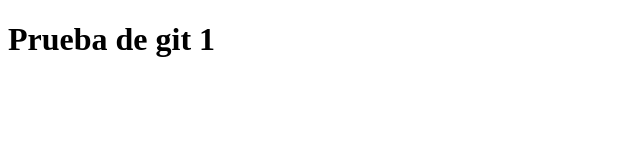
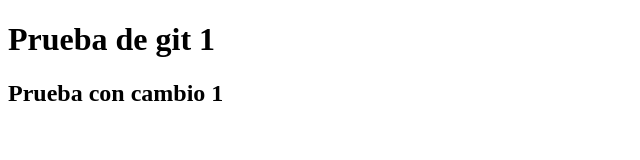
Before and after one commit to maalben/pruebausogit, a plain HTML site: page index.html in a window 1280 px wide. Shown: the whole page, without its empty margins (0-640 px from the left). Drawn offline with Linux system fonts and the light colour scheme.

Commit message:
Se agrega la línea del h2

```diff
--- a/index.html
+++ b/index.html
@@ -6,5 +6,6 @@
 </head>
 <body>
 	<h1>Prueba de git 1</h1>
+	<h2>Prueba con cambio 1 </h2>
 </body>
 </html>
```
